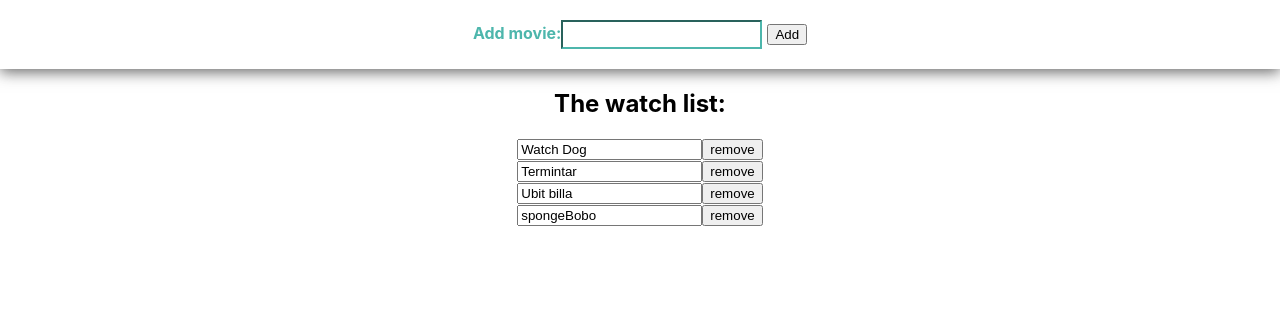
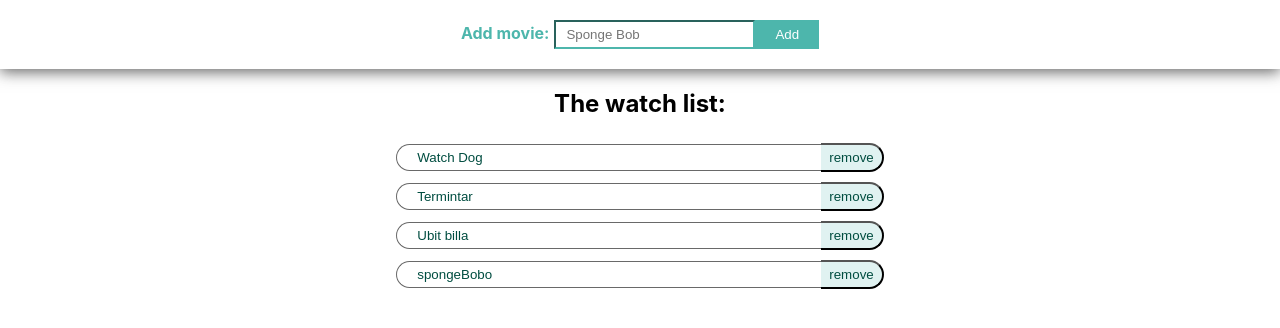
Before and after one commit to Libron/hw-59-1, a React (Create React App) app: page / in a window 1280 px wide. Shown: the top 328 px of the page. Built offline with nearby package versions, Linux system fonts and the light colour scheme.

Commit message:
Code refactor made

```diff
--- a/src/components/Form/Form.js
+++ b/src/components/Form/Form.js
@@ -4,9 +4,9 @@ import './Form.css';
 const Form = props => {
     return (
     <form className="movie-form" onSubmit={event => props.formSubmitted(event)}>
-            <label htmlFor="title">Add movie:
-            <input type="text" name="title" id="title"/></label>
-            <button type="submit">Add</button>
+            <label htmlFor="title">Add movie:</label>
+            <input type="text" name="title" id="title" placeholder="Sponge Bob" />
+            <button type="submit" className="btn-add">Add</button>
         </form>
     );
 };
--- a/src/components/Movies/Movie/Movie.js
+++ b/src/components/Movies/Movie/Movie.js
@@ -7,7 +7,7 @@ class Movie extends Component {
 
     render() {
         return (
-            <li>
+            <li className="movie-item">
                 <input type="text" name="movie" value={this.props.title} onChange={this.props.changeTitle}/>
                 <button onClick={this.props.removeMovie}>remove</button>
             </li>
```
